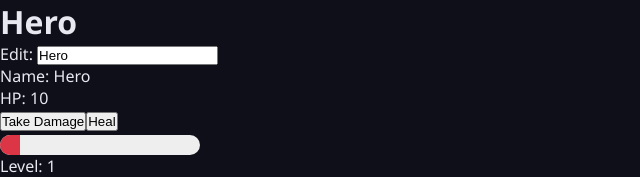
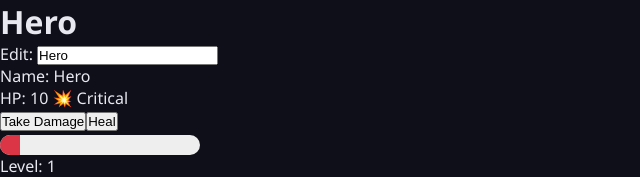
Before and after one commit to ganciaux/angular-rpg, an Angular app: page / in a window 1280 px wide. Shown: the top 177 px of the page, without its empty margins (0-640 px from the left). Built offline with nearby package versions, Linux system fonts and the light colour scheme.

Commit message:
feat(hero): add computed signals for hp percent and status, add effect for hp logging

```diff
--- a/src/app/features/hero/hero/hero.html
+++ b/src/app/features/hero/hero/hero.html
@@ -4,17 +4,12 @@
 <p>Edit: <input (input)="updateName($event)" [value]="heroData.name"/></p>
 <p>Name: {{ heroData.name }}</p>
 <p>
-  HP:
-  @if (heroData.hp <= 0) {
-    💀 Héros mort
-  } @else {
-    {{ heroData.hp }}
-  }
+  HP: {{ heroData.hp }} {{ status() }}
 </p>
 <button (click)="updateHp(-10)">Take Damage</button>
 <button (click)="updateHp(10)">Heal</button>
 <div class="hp-bar">
-  <div class="hp-bar-fill" [class.danger]="heroData.hp < 30" [style.width.%]="(heroData.hp / maxHp) * 100"></div>
+  <div class="hp-bar-fill" [class.danger]="heroData.hp < 30" [style.width.%]="hpPercent()"></div>
 </div>
 
 <p>Level: {{ heroData.level }}</p>
--- a/src/app/features/hero/hero/hero.ts
+++ b/src/app/features/hero/hero/hero.ts
@@ -1,4 +1,4 @@
-import { Component, signal } from '@angular/core';
+import { Component, computed, effect, signal } from '@angular/core';
 import { createHero, Hero, HERO_MAX_HP, HERO_STAT_LIST } from '../models/hero';
 import { FormsModule } from '@angular/forms';
 
@@ -12,6 +12,24 @@ export class HeroComponent {
   readonly statList = HERO_STAT_LIST;
   readonly maxHp = HERO_MAX_HP;
   readonly hero = signal<Hero>(createHero({hp: 10}));
+  readonly hpPercent = computed(() => {
+    return (this.hero().hp / this.maxHp) * 100;
+  })
+  readonly status = computed(() => {
+    if (this.hero().hp === 0) {
+      return '💀 Dead';
+    } else if (this.hero().hp < this.maxHp * 0.3) {
+      return '💥 Critical';
+    } else if (this.hero().hp < this.maxHp * 0.7) {
+      return '🤕 Injured';
+    } else {
+      return '💪 Healthy';
+    }
+  });
+
+  constructor() {
+    effect(() => console.log('HP changed:', this.hero().hp));
+  }
 
   updateHp(amount: number) {
     this.hero.update(hero => ({
```
